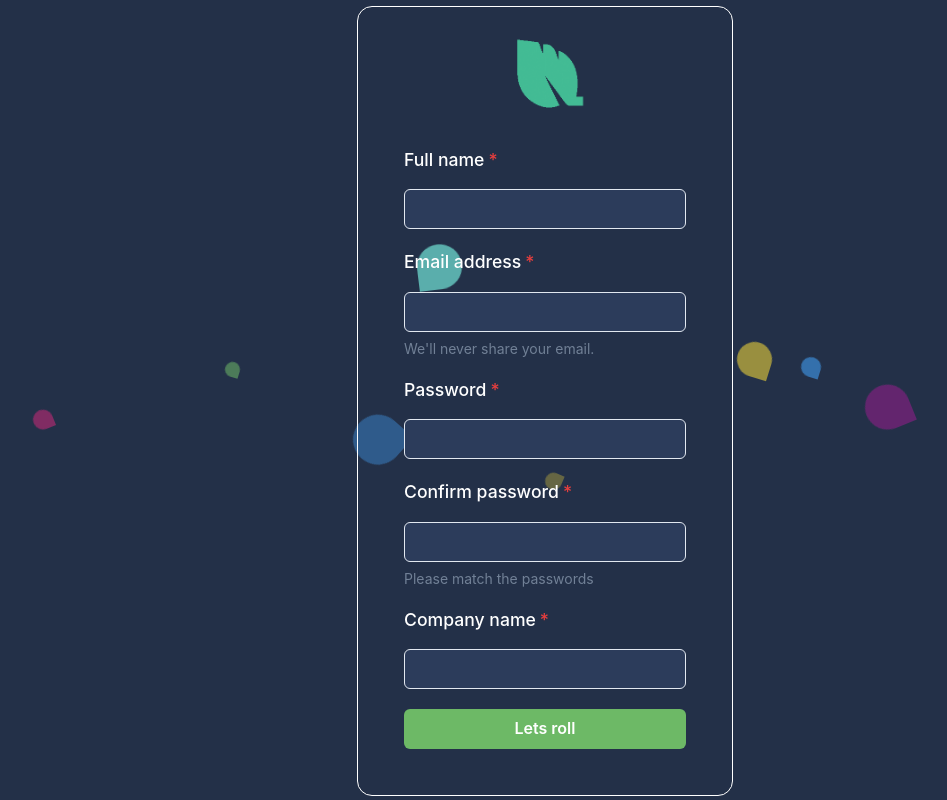
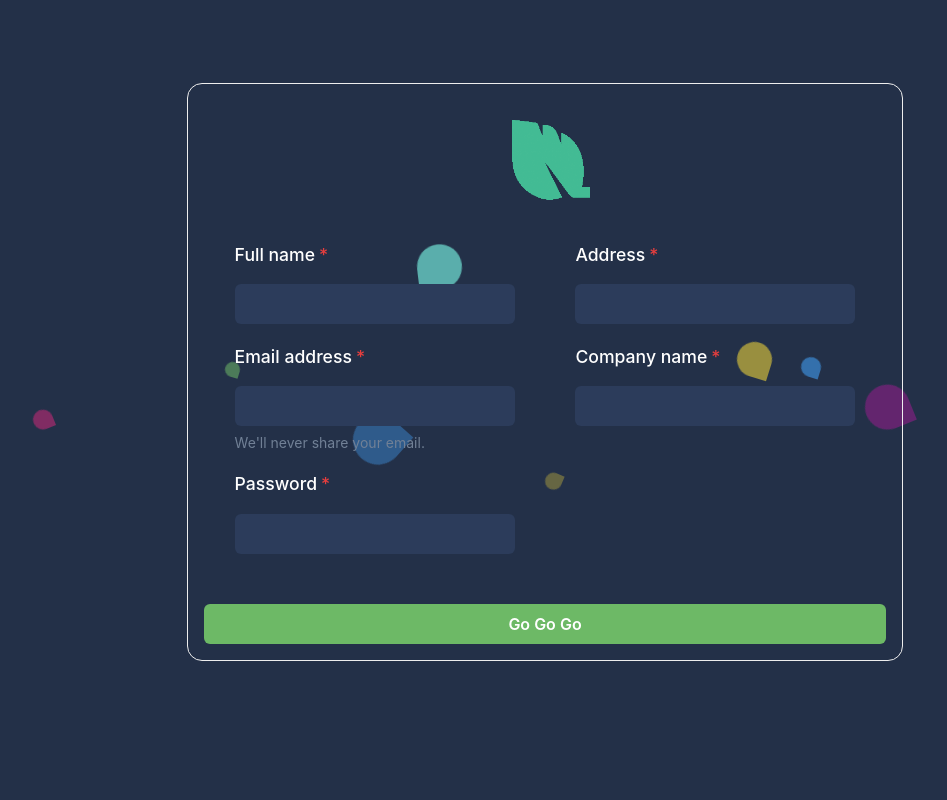
Before and after one commit to AssafWoo/Leaf-groot, a React (Create React App) app: page /signup in a window 1280 px wide. Shown: the whole page, without its empty margins (95-1042 px from the left). Built offline with nearby package versions, Linux system fonts and the light colour scheme.

Commit message:
fixed register page

```diff
--- a/src/Pages/sign-up.jsx
+++ b/src/Pages/sign-up.jsx
@@ -1,111 +1,167 @@
 /* eslint-disable react-hooks/rules-of-hooks */
 import { Button } from "@chakra-ui/button";
 import { Flex } from "@chakra-ui/layout";
-import { DarkTheme,  MainGreen } from "../Styles/colors";
+import { DarkTheme, MainGreen } from "../Styles/colors";
 import { BoxSize, LeafIcon } from "../Styles/styles";
-import LeafLogo from '../Assets/images/leaf-green.png';
+import LeafLogo from "../Assets/images/leaf-green.png";
 import { Input } from "@chakra-ui/input";
-import { FormControl, FormErrorMessage, FormHelperText, FormLabel } from "@chakra-ui/form-control";
-import {Formik, Form, Field} from 'formik';
+import {
+  FormControl,
+  FormErrorMessage,
+  FormHelperText,
+  FormLabel,
+} from "@chakra-ui/form-control";
+import { Formik, Form, Field } from "formik";
 import { useReducer } from "react";
 import { useHistory } from "react-router";
-import { useToast } from "@chakra-ui/react"
+import { Center, useToast } from "@chakra-ui/react";
 
-
-function registerReducer(state, action){
-    switch(action.type){
-        case 'field':
+function registerReducer(state, action) {
+  console.log(action);
+  switch (action.type) {
+    case "field":
       return {
         ...state,
-                [action.field]: action.value
-            }
-        case 'register':
+        [action.field]: action.value,
+      };
+    case "register":
       return {
         ...state,
-                isLoading:true,
-                error:''
-            }
-        case 'error':
+        isLoading: true,
+        error: "",
+      };
+    case "error":
       return {
         ...state,
-                error:action.value,
-                isLoading:false,
-                email:'',
-                password:'',
-                confirmPassword:'',
-
-            }
+        error: action.value,
+        isLoading: false,
+        fullName: "",
+        email: "",
+        password: "",
+        company: "",
+        address: "",
+      };
     default:
       return state;
   }
 }
 
 const initialState = {
-    email:'',
-    password:'',
-    confirmPassword:'',
-    error:'',
-    isLoading:false
-}
-
+  fullName: "",
+  email: "",
+  password: "",
+  company: "",
+  address: "",
+  error: "",
+  isLoading: false,
+};
 
 const Signup = () => {
-    const [ state, dispatch] = useReducer(registerReducer, initialState);
+  const [state, dispatch] = useReducer(registerReducer, initialState);
   const toast = useToast();
 
   const history = useHistory();
-    const {email, password, confirmPassword, error, isLoading} = state;
+  const { fullName, email, password, company, address, error, isLoading } =
+    state;
 
   const handleRegister = async (e) => {
-        if(password !== confirmPassword) return dispatch({type:'error', value:'passwords not matching'})
     try {
       // await some server call with the state values
-            dispatch({type:'success'});
+      dispatch({ type: "success" });
+
       toast({
         title: "Account created.",
         description: "We've created your account for you.",
         status: "success",
         duration: 4000,
-                isClosable: true
-            })
+        isClosable: true,
+      });
       history.push({
-                pathname:  "/login"
+        pathname: "/login",
       });
-        } catch(e) {
-            dispatch({type:'error', value:e})
+    } catch (e) {
+      dispatch({ type: "error", value: e });
       toast({
         title: "Account wasn't created.",
         description: "Please try again.",
         status: "error",
         duration: 4000,
-                isClosable: true
+        isClosable: true,
+      });
+    }
+  };
+
+  return (
+    <Flex
+      Flex
+      justify="center"
+      align="center"
+      m="auto"
+      w="fit-content"
+      h="93vh"
+    >
+      <Center>
+        <BoxSize
+          flexSize="5"
+          isInvisible={true}
+          style={{ border: "1px solid #eee" }}
+        >
+          <LeafIcon isSmall={true} src={LeafLogo} />
+          <Flex>
+            <Formik
+              initialValues={{
+                fullName: "",
+                email: "",
+                password: "",
+                company: "",
+                address: "",
+              }}
+              onSubmit={async (data, { setSubmitting }) => {
+                setSubmitting(true);
+                //make async call
+                console.log("submit: ", data);
+                setSubmitting(false);
+              }}
+            >
+              {({
+                values,
+                isSubmitting,
+                handleChange,
+                handleBlur,
+                handleSubmit,
+              }) => (
+                <Form>
+                  <Flex>
+                    <BoxSize
+                      flexSize="1"
+                      style={{ padding: "1.5rem", background: "transparent" }}
+                    >
+                      <Field>
+                        {({ field, form }) => (
+                          <FormControl id="fullName" isRequired>
+                            <FormLabel
+                              color="white"
+                              fontSize="1.1rem"
+                              textAlign="left"
+                              pb="2"
+                            >
+                              Full name
+                            </FormLabel>
+                            <Input
+                              mb="5"
+                              type="text"
+                              name="fullName"
+                              onChange={(e) =>
+                                dispatch({
+                                  type: "field",
+                                  field: "fullName",
+                                  value: e.target.value,
                                 })
                               }
-    }
-
-    return (
-        <Flex justify='center' align="flex-start" m="auto" w="fit-content" h="93vh">
-                <BoxSize flexSize="5" isInvisible={true} style={{border:"1px solid white"}}>
-                    <LeafIcon src={LeafLogo} />
-                    <Flex>
-                        <BoxSize flexSize="1" style={{padding:'1.5rem', background:'transparent'}}>
-                            <Formik
-                                initialValues={{email:'', password:'', confirmPassword:''}}
-                                onSubmit={async (data, {setSubmitting}) => {
-                                    setSubmitting(true);
-                                    //make async call
-                                    console.log('submit: ', data);
-                                    setSubmitting(false)
-                                }}
-                            >
-                        {({values, isSubmitting, handleChange, handleBlur, handleSubmit}) => (
-                                <Form>
-
-                                <Field>
-                                    {({ field, form }) => (
-                                        <FormControl id="fullname" isRequired >
-                                            <FormLabel color='white' fontSize="1.1rem" textAlign="left" pb="2" >Full name</FormLabel>
-                                            <Input mb="5" type="text" name="fullname"  onChange={e => dispatch({type:'field', field:'fullname', value:e.target.value})}  onBlur={handleBlur} border="1px solid white" bg={DarkTheme} />
+                              onBlur={handleBlur}
+                              border="none"
+                              bg={DarkTheme}
+                            />
                             <FormErrorMessage>'</FormErrorMessage>
                           </FormControl>
                         )}
@@ -114,9 +170,31 @@ const Signup = () => {
                       <Field>
                         {({ field, form }) => (
                           <FormControl id="email" isRequired>
-                                            <FormLabel color='white' fontSize="1.1rem" textAlign="left" pb="2" >Email address</FormLabel>
-                                            <Input type="email" name="email"  onChange={e => dispatch({type:'field', field:'email', value:e.target.value})} onBlur={handleBlur} border="1px solid white" bg={DarkTheme} />
-                                            <FormHelperText mb="5">We'll never share your email.</FormHelperText>
+                            <FormLabel
+                              color="white"
+                              fontSize="1.1rem"
+                              textAlign="left"
+                              pb="2"
+                            >
+                              Email address
+                            </FormLabel>
+                            <Input
+                              type="email"
+                              name="email"
+                              onChange={(e) => {
+                                dispatch({
+                                  type: "field",
+                                  field: "email",
+                                  value: e.target.value,
+                                });
+                              }}
+                              onBlur={handleBlur}
+                              border="none"
+                              bg={DarkTheme}
+                            />
+                            <FormHelperText mb="5">
+                              We'll never share your email.
+                            </FormHelperText>
                             <FormErrorMessage>'</FormErrorMessage>
                           </FormControl>
                         )}
@@ -125,20 +203,64 @@ const Signup = () => {
                       <Field>
                         {({ field, form }) => (
                           <FormControl id="password" isRequired>
-                                            <FormLabel color='white' fontSize="1.1rem" textAlign="left" pb="2" >Password</FormLabel>
-                                            <Input type="password" name="password" onChange={e => dispatch({type:'field', field:'password', value:e.target.value})}  onBlur={handleBlur} border="1px solid white" bg={DarkTheme} mb="5" />
+                            <FormLabel
+                              color="white"
+                              fontSize="1.1rem"
+                              textAlign="left"
+                              pb="2"
+                            >
+                              Password
+                            </FormLabel>
+                            <Input
+                              type="password"
+                              name="password"
+                              onChange={(e) =>
+                                dispatch({
+                                  type: "field",
+                                  field: "password",
+                                  value: e.target.value,
+                                })
+                              }
+                              onBlur={handleBlur}
+                              border="none"
+                              bg={DarkTheme}
+                              mb="5"
+                            />
                             <FormErrorMessage>'</FormErrorMessage>
                           </FormControl>
                         )}
                       </Field>
-
-
+                    </BoxSize>
+                    <BoxSize
+                      flexSize="1"
+                      style={{ padding: "1.5rem", background: "transparent" }}
+                    >
                       <Field>
                         {({ field, form }) => (
-                                        <FormControl id="confirmPassword" isRequired >
-                                            <FormLabel color='white' fontSize="1.1rem" textAlign="left" pb="2" >Confirm password</FormLabel>
-                                            <Input type="password" name="confirmPassword"  onChange={e => dispatch({type:'field', field:'confimPassword', value:e.target.value})}  onBlur={handleBlur} border="1px solid white" bg={DarkTheme} />
-                                            <FormHelperText mb="5">Please match the passwords</FormHelperText>
+                          <FormControl id="address" isRequired>
+                            <FormLabel
+                              color="white"
+                              fontSize="1.1rem"
+                              textAlign="left"
+                              pb="2"
+                            >
+                              Address
+                            </FormLabel>
+                            <Input
+                              type="address"
+                              name="address"
+                              onChange={(e) =>
+                                dispatch({
+                                  type: "field",
+                                  field: "address",
+                                  value: e.target.value,
+                                })
+                              }
+                              onBlur={handleBlur}
+                              border="none"
+                              bg={DarkTheme}
+                              mb="5"
+                            />
                             <FormErrorMessage>'</FormErrorMessage>
                           </FormControl>
                         )}
@@ -146,23 +268,55 @@ const Signup = () => {
 
                       <Field>
                         {({ field, form }) => (
-                                        <FormControl id="company" isRequired >
-                                            <FormLabel color='white' fontSize="1.1rem" textAlign="left" pb="2" >Company name</FormLabel>
-                                            <Input mb="5" type="text" name="company"  onChange={e => dispatch({type:'field', field:'company', value:e.target.value})}  onBlur={handleBlur} border="1px solid white" bg={DarkTheme} />
+                          <FormControl id="company" isRequired>
+                            <FormLabel
+                              color="white"
+                              fontSize="1.1rem"
+                              textAlign="left"
+                              pb="2"
+                            >
+                              Company name
+                            </FormLabel>
+                            <Input
+                              mb="5"
+                              type="text"
+                              name="company"
+                              onChange={(e) =>
+                                dispatch({
+                                  type: "field",
+                                  field: "company",
+                                  value: e.target.value,
+                                })
+                              }
+                              onBlur={handleBlur}
+                              border="none"
+                              bg={DarkTheme}
+                            />
                             <FormErrorMessage>'</FormErrorMessage>
                           </FormControl>
                         )}
                       </Field>
-                                <Button disabled={isSubmitting} type="submit" w="100%" bg={MainGreen} color="white" colorScheme="green" onClick={handleRegister}>Lets roll</Button>
+                    </BoxSize>
+                  </Flex>
+                  <Button
+                    disabled={isSubmitting}
+                    type="submit"
+                    w="100%"
+                    bg={MainGreen}
+                    color="white"
+                    colorScheme="green"
+                    onClick={handleRegister}
+                  >
+                    Go Go Go
+                  </Button>
                 </Form>
               )}
             </Formik>
-
-                    </BoxSize>
           </Flex>
         </BoxSize>
+      </Center>
     </Flex>
-    )
-}
+  );
+};
 
 export default Signup;
--- a/src/Styles/styles.js
+++ b/src/Styles/styles.js
@@ -176,7 +176,7 @@ export const InputProperties = {size:'sm', borderRadius:"full", variant:"solid",
 
 
 export const LeafIcon = styled.img`
-    width:25%;
+    width: ${props => props.isSmall ? '15%' :'25%'};
     display:block;
     margin:auto;
 `
```
Lines whose indentation alone changed are shown as unchanged.
